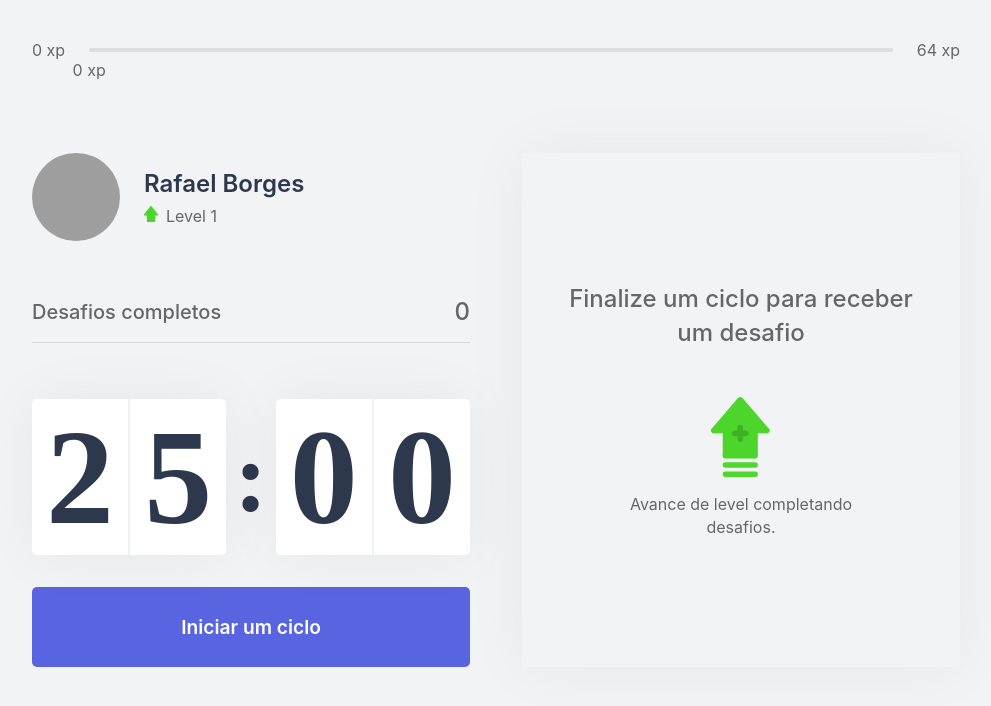
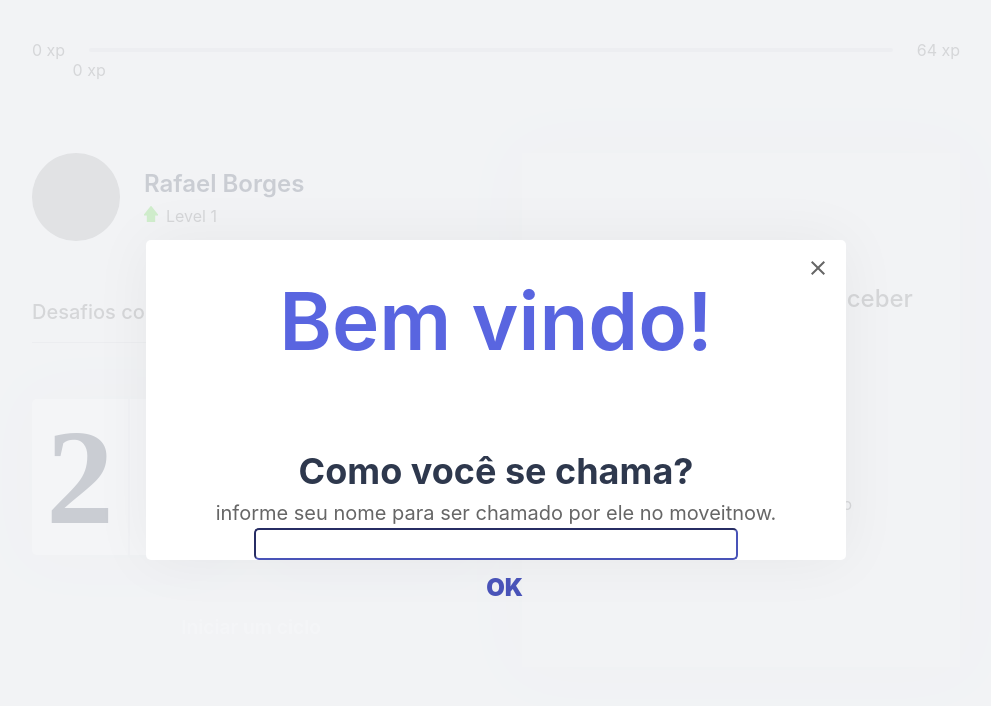
Before and after one commit to rafaelborges26/portifolio, a Next.js app: page / in a window 1280 px wide. Shown: the top 706 px of the page, without its empty margins (144-1135 px from the left). Built offline with nearby package versions, Linux system fonts and the light colour scheme; grey boxes are pictures that could not be loaded.

Commit message:
created modal of register

```diff
--- a/package.json
+++ b/package.json
@@ -12,7 +12,9 @@
     "js-cookie": "^2.2.1",
     "next": "10.0.7",
     "react": "17.0.1",
-    "react-dom": "17.0.1"
+    "react-dom": "17.0.1",
+    "react-hook-form": "^6.15.5",
+    "react-switch": "^6.0.0"
   },
   "devDependencies": {
     "@types/node": "^14.14.31",
--- /dev/null
+++ b/src/components/RegisterModal.tsx
@@ -0,0 +1,50 @@
+import { useContext, SyntheticEvent, useState, ChangeEvent } from 'react'
+import { ChallengesContext } from '../contexts/ChallengesContext'
+import styles from '../styles/Components/RegisterModal.module.css'
+import Cookies from 'js-cookie'
+
+export function RegisterModal() {
+    const { level, closeLevelUpModalClose } = useContext(ChallengesContext)
+
+    const [values, setValues] = useState({
+        name: "",
+      });
+
+    const handleInput = (event: ChangeEvent<HTMLInputElement>) => {
+        setValues({
+          ...values,
+          [event.target.name]: event.target.value,
+        });
+      };
+
+    function onSubmit(event: SyntheticEvent) {
+        event.preventDefault();
+        console.log(values.name);
+
+        Cookies.set('name', String(values.name))
+      }
+
+    return (
+        <div className={styles.overlay}>
+        <div className={styles.container}>
+            <header>Bem vindo!</header>
+            <strong>Como você se chama?</strong>
+            <p>informe seu nome para ser chamado por ele no moveitnow.</p>
+
+            <button type="button" onClick={closeLevelUpModalClose }>
+                <img src="icons/close.svg" alt="Fechar modal"/>
+            </button>
+
+            <form onSubmit={onSubmit}>
+
+            <input type="text" name="name" id="name" value={values.name} onChange={handleInput}/>
+
+            <button type="button" className="btnOk" onClick={onSubmit} >
+                OK
+            </button>
+            </form>
+        </div>
+        </div>
+
+    )
+}
--- a/src/pages/index.tsx
+++ b/src/pages/index.tsx
@@ -8,6 +8,8 @@ import { CountDown } from '../components/CountDown';
 import { ChallengeBox } from '../components/ChallengeBox'
 import { CountdownProvider } from '../contexts/CountDownContext';
 import { ChallengesProvider } from '../contexts/ChallengesContext';
+import { RegisterModal } from '../components/RegisterModal'
+import { useEffect, useState } from 'react';
 //o que será a home da pagina
 
 interface Props {
@@ -17,7 +19,14 @@ interface Props {
 }
 
 export default function Home(props) {
-  console.log(props)
+
+
+useEffect(() => {
+
+})
+
+  const [isRegisterModalOpen, setIsRegisterModalOpen] = useState(true)
+
   return (
     <ChallengesProvider level = {props.level} currentExperience= {props.currentExperience} challengeCompleted = {props.challengeCompleted} >
       <div className={styles.container}>
@@ -40,23 +49,19 @@ export default function Home(props) {
       </section>
     </CountdownProvider>
       </div>
+      <RegisterModal />
       </ChallengesProvider>
   )
 }
 
 export const getServerSideProps: GetServerSideProps = async (ctx) => {
-    const user = {
-      level: 1,
-      xp: 50,
-}
-console.log(user)
 
 const { level, currentExperience, challengeCompleted } = ctx.req.cookies //obtendo dos cookies
 
   return {
     props: {level: Number(level),
            currentExperience: Number(currentExperience),
-           challengeCompleted: Number(challengeCompleted)
+           challengeCompleted: Number(challengeCompleted),
           }
   }
 }
--- /dev/null
+++ b/src/styles/Components/RegisterModal.module.css
@@ -0,0 +1,115 @@
+.overlay {
+    background: rgba(242, 243, 245, 0.8);
+    position: fixed;
+    top: 0;
+    bottom: 0;
+    right: 0;
+    left: 0;
+
+    display: flex;
+    justify-content: center;
+    align-items: center;
+}
+
+.container {
+    background: var(--white);
+    width: 100%;
+    height : 40%;
+    max-width: 480px;
+    max-width: 700px;
+    padding: 2rem 3rem;
+    border-radius: 5px;
+    box-shadow: 0 0 60px rgba(0, 0, 0, 0.05);
+    text-align: center;
+    position: relative;
+}
+
+.container header {
+    font-size: 5rem;
+    font-weight: 600;
+    color: var(--blue);
+    background-size: contain;
+    margin-bottom: 5rem;
+}
+
+.container strong {
+    font-size: 2.25rem;
+    color: var(--title);
+}
+
+.container p {
+    font-size: 1.25rem;
+    color: var(--text);
+    margin-top: 0.50rem;
+}
+
+.container input {
+    margin-top: 0.2rem;
+    height: 2rem;
+    width: 80%;
+
+    font-size: 1.25rem;
+    color: var(--text);
+    border-radius: 5px;
+    border-color: var(--blue-dark);
+}
+
+.container button {
+    position: absolute;
+    right: 0.5rem;
+    top: 0.5rem;
+    background: transparent; /*tirar os efeitos padroes dos botoes*/
+    border: 0;
+    font-size: 0px; /*quando o botao tem só um icone colocar o font-size: 0 */
+}
+
+
+.container button:last-child {
+    display: flex;
+    top: auto;
+    margin-top: 0.8rem;
+    margin-left: auto;
+    margin-right: 45%;
+    align-items: center;
+    justify-content: center;
+    align-content: center;
+    background: transparent; /*tirar os efeitos padroes dos botoes*/
+    border: 0;
+    font-size: 1.5rem; /*quando o botao tem só um icone colocar o font-size: 0 */
+    color: var(--blue-dark);
+    font-weight: 900;
+}
+
+@media(max-width: 550px){
+    .container header {
+        font-size: 3rem;
+    }
+
+    .container strong {
+        font-size: 1.75rem;
+    }
+
+    .container button:last-child {
+        font-size: 1.25rem; /*quando o botao tem só um icone colocar o font-size: 0 */
+    }
+
+    .container input {
+        font-size: 1rem; /*quando o botao tem só um icone colocar o font-size: 0 */
+    }
+
+}
+
+@media(max-width: 400px){
+
+    .container header {
+        font-size: 2rem;
+    }
+
+    .container strong {
+        font-size: 1.50rem;
+    }
+
+    .container p {
+        font-size: 1rem;
+    }
+}
--- a/src/styles/pages/Home.module.css
+++ b/src/styles/pages/Home.module.css
@@ -15,8 +15,13 @@
     grid-template-columns: 1fr 1fr;
     gap: 3.25rem; /*espaço entre as colunas*/
     align-content: center;
+}
 
+.container button {
+    background: var(--backgroundDard);
 }
+
+
 
 @media(max-width: 650px) {
     .container section {
```
Also changed, not shown: src/contexts/nameContext.tsx (added, +39 -0 lines), 2 other files (tests, documents, lock files or other folders).
